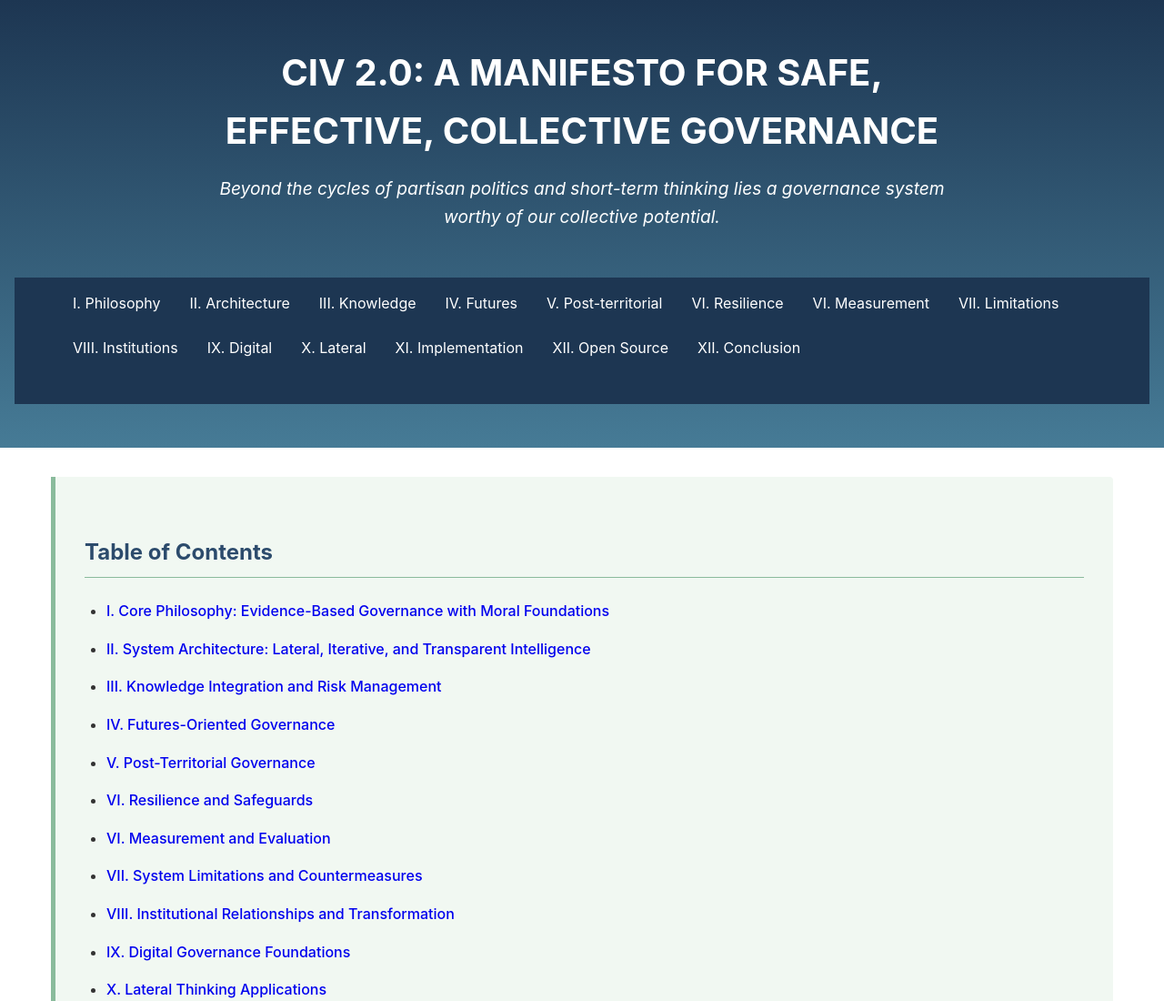
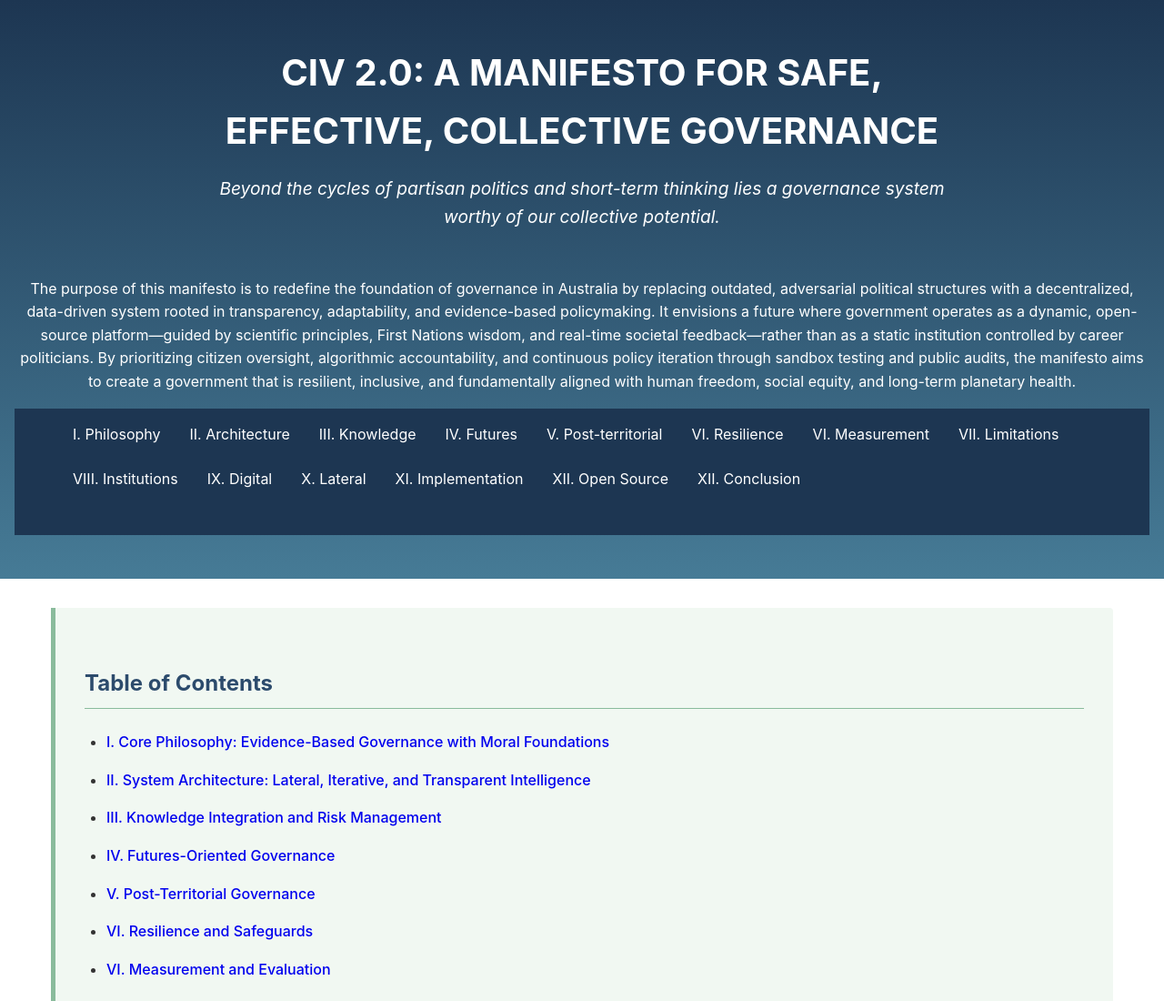
Before and after one commit to catsandsoup/CIV2.0, a plain HTML site: page index.html in a window 1280 px wide. Shown: the top 1100 px of the page at 91% size. Drawn offline with Linux system fonts and the light colour scheme.

Commit message:
Update index.html

```diff
--- a/index.html
+++ b/index.html
@@ -3,7 +3,7 @@
 <head>
     <meta charset="UTF-8">
     <meta name="viewport" content="width=device-width, initial-scale=1.0">
-    <title>Manifesto for Long-Term Data-Driven Governance</title>
+    <title>AUS-CIV 2.0 Manifesto</title>
     <style>
         :root {
             --dark-blue: #1d3652;
@@ -239,6 +239,7 @@
         <h1>CIV 2.0: A MANIFESTO FOR SAFE, EFFECTIVE, COLLECTIVE GOVERNANCE</h1>
         <p class="tagline">Beyond the cycles of partisan politics and short-term thinking lies a governance system worthy of our collective potential.</p>
      <br> </br>
+        <p>The purpose of this manifesto is to redefine the foundation of governance in Australia by replacing outdated, adversarial political structures with a decentralized, data-driven system rooted in transparency, adaptability, and evidence-based policymaking. It envisions a future where government operates as a dynamic, open-source platform—guided by scientific principles, First Nations wisdom, and real-time societal feedback—rather than as a static institution controlled by career politicians. By prioritizing citizen oversight, algorithmic accountability, and continuous policy iteration through sandbox testing and public audits, the manifesto aims to create a government that is resilient, inclusive, and fundamentally aligned with human freedom, social equity, and long-term planetary health. </p>
         <nav class="main-nav">
         <ul class="nav-items">
             <li><a href="#philosophy">I. Philosophy</a></li>
@@ -280,7 +281,6 @@
 
             </ul>
         </div>
-
         <section id="philosophy" class="section">
             <h2 class="section-title">I. Core Philosophy: Evidence-Based Governance with Moral Foundations</h2>
 
```
